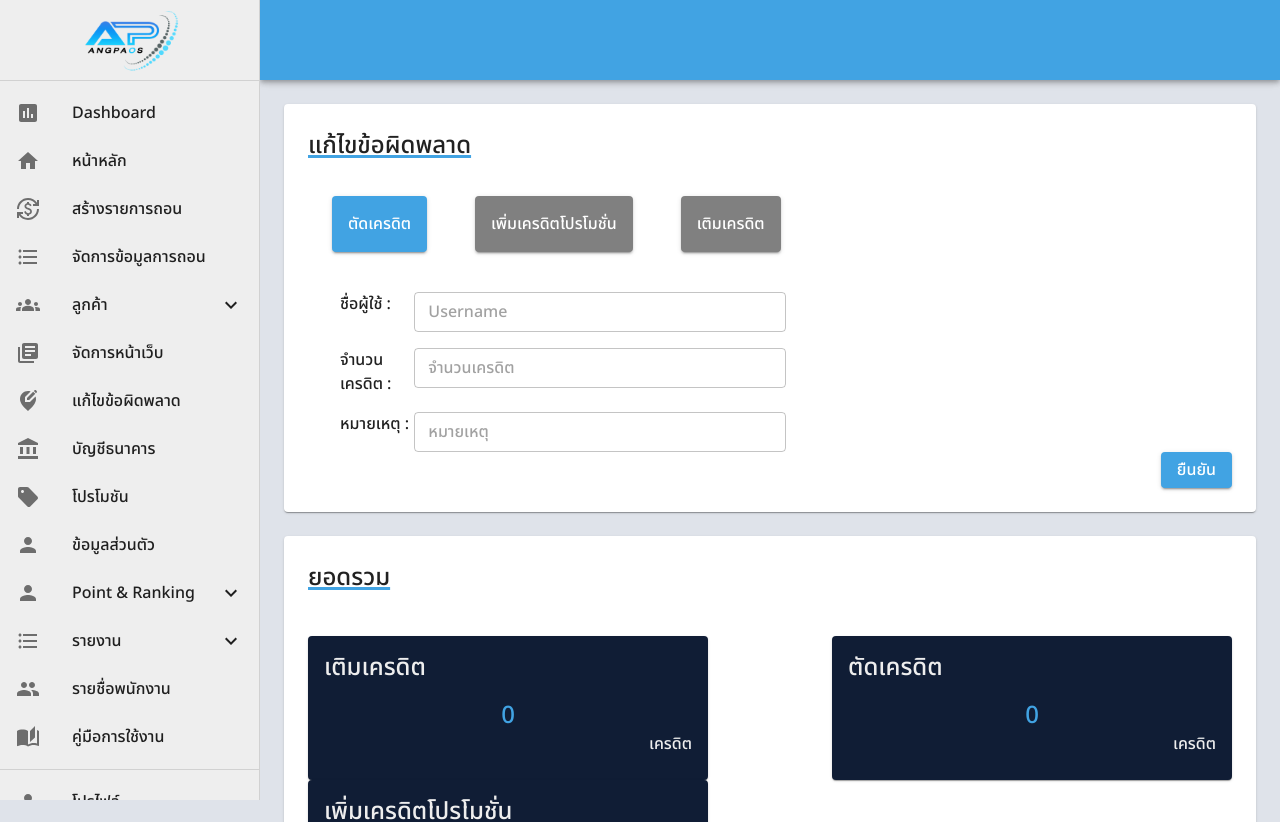
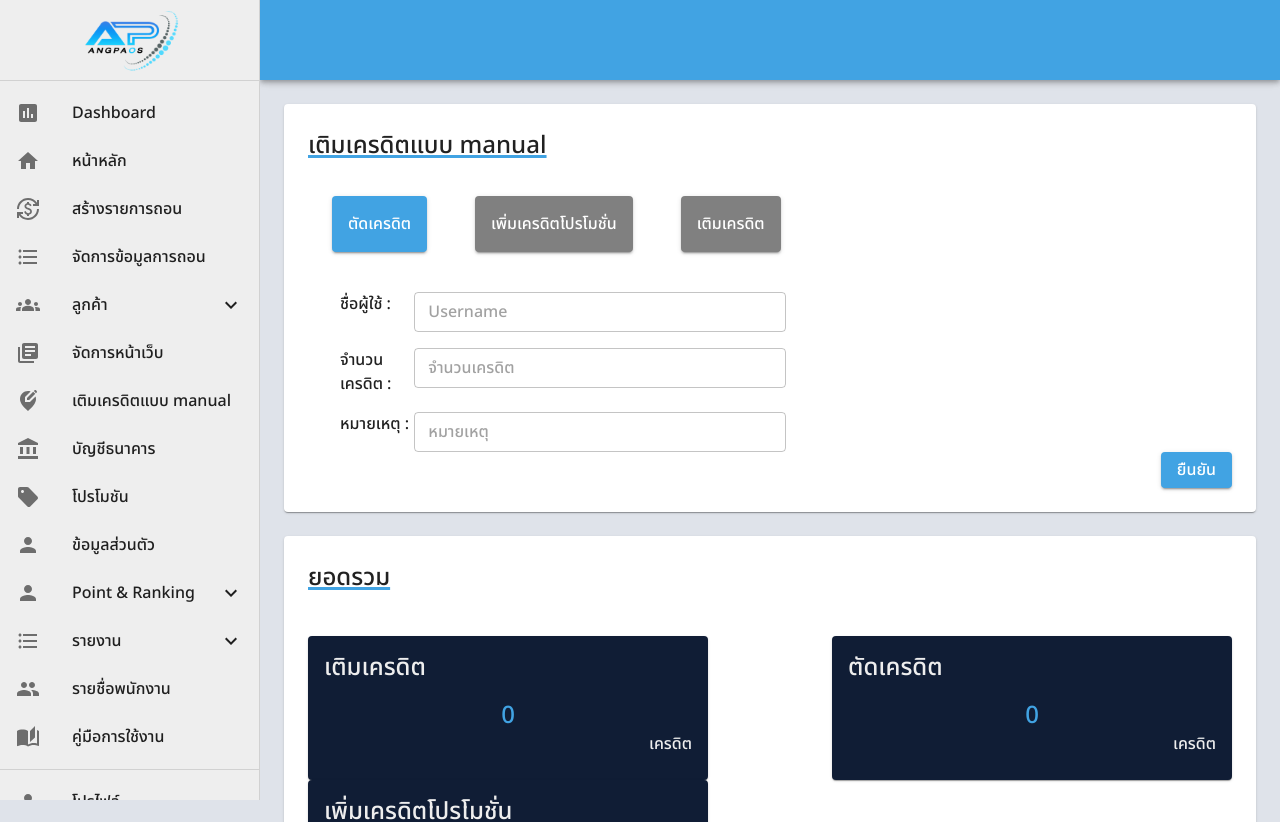
Before and after one commit to TonNitikorn/sk-backoffice-frontend, a Next.js app: page /editError in a window 1280 px wide. Shown: the top 822 px of the page. Built offline with nearby package versions, Linux system fonts and the light colour scheme; sample sign-in values are in the browser's storage.

Commit message:
แก้ไขชื่อ

```diff
--- a/pages/editError.js
+++ b/pages/editError.js
@@ -405,7 +405,7 @@ function editError() {
     <Layout>
       <Box>
         <Paper sx={{ p: 3 }}>
-          <Typography sx={{ fontSize: "24px", textDecoration: "underline #41A3E3 3px", mb: 4, }}> แก้ไขข้อผิดพลาด </Typography>
+          <Typography sx={{ fontSize: "24px", textDecoration: "underline #41A3E3 3px", mb: 4, }}> เติมเครดิตแบบ manual </Typography>
           <Grid container>
 
             <Button
--- a/pages/report/reportError.js
+++ b/pages/report/reportError.js
@@ -91,7 +91,7 @@ function reportError() {
             <Paper sx={{ p: 3, mt: 3 }}>
                 <Grid container>
                     <Typography variant="h5" sx={{ p: 3 }}>
-                        รายงานการผิดพลาด
+                    รายงานการเติมเครดิตแบบ manual
                     </Typography>
                     <Grid xs={12} sx={{ mb: 3 }}>
                         <TextField
--- a/routes/menu.js
+++ b/routes/menu.js
@@ -65,7 +65,7 @@ export const menuSuperAdmin = [
     icon: <LibraryBooksIcon />,
   },
   {
-    name: "แก้ไขข้อผิดพลาด",
+    name: "เติมเครดิตแบบ manual",
     link: "/editError",
     icon: <EditLocationAltIcon />,
   },
```
